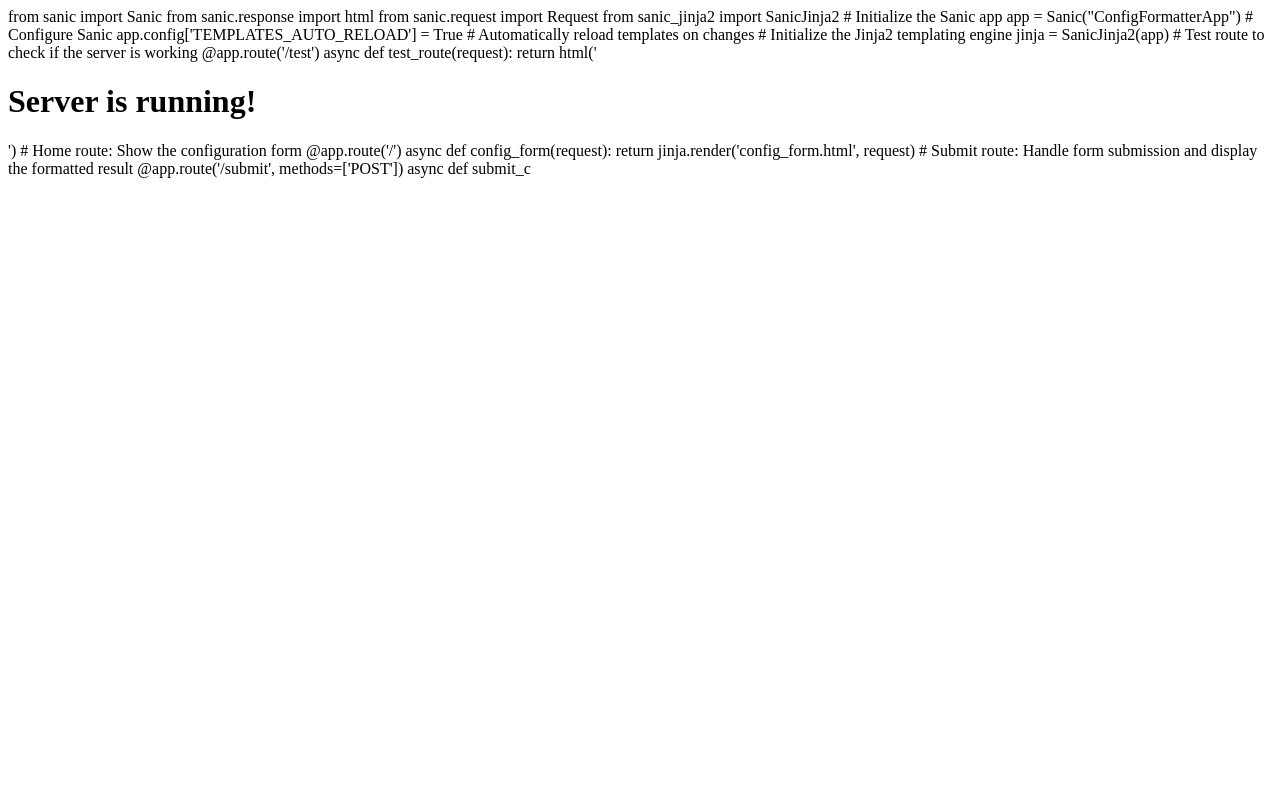
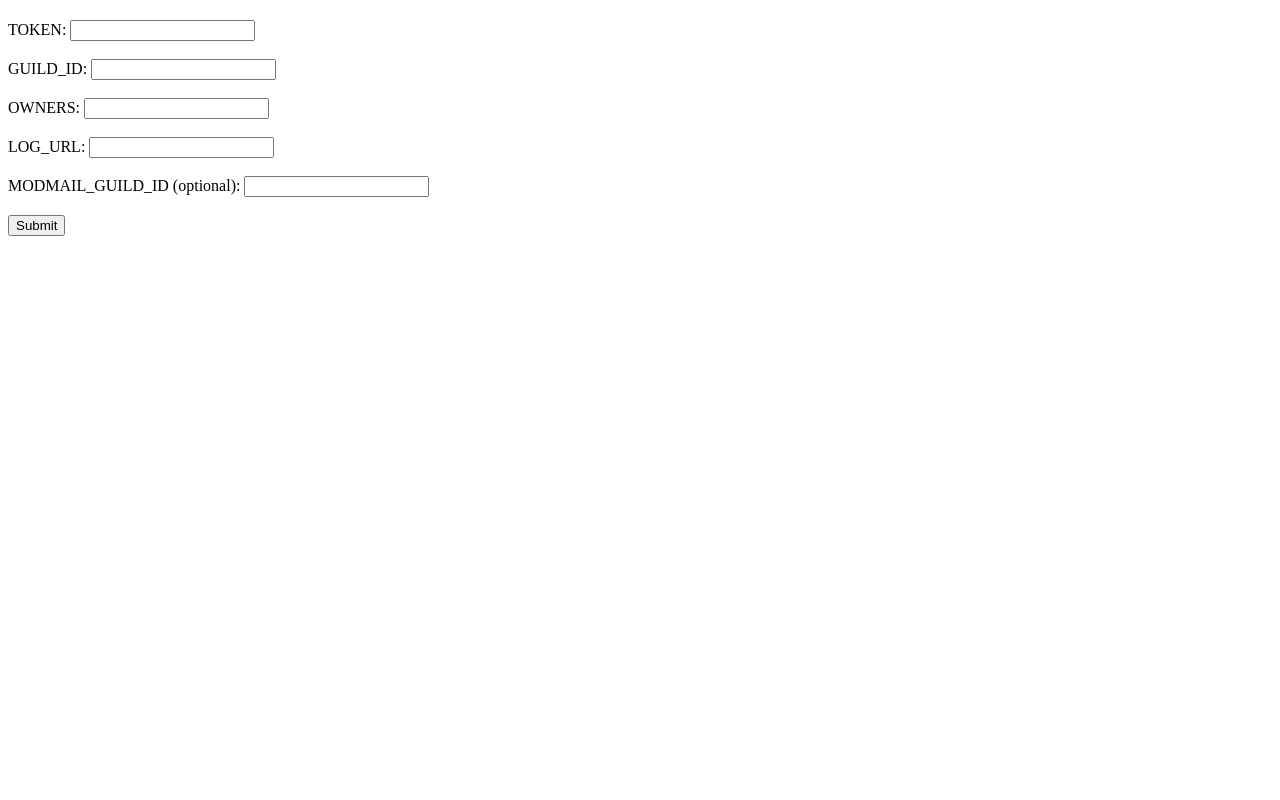
Before and after one commit to Cjverity01/tutorial, a Python web app: template templates/config_form.html in a window 1280 px wide. Run offline with Jinja, Linux system fonts and the light colour scheme; the template is opened without the code that fills it, so the values that code supplies are empty.

Commit message:
Update config_form.html

```diff
--- a/templates/config_form.html
+++ b/templates/config_form.html
@@ -1,27 +1,39 @@
-from sanic import Sanic
-from sanic.response import html
-from sanic.request import Request
-from sanic_jinja2 import SanicJinja2
+<!DOCTYPE html>
+<html lang="en">
+<head>
+    <meta charset="UTF-8">
+    <meta name="viewport" content="width=device-width, initial-scale=1.0">
+    <title>Modmail Configuration</title>
+</head>
+<body>
 
-# Initialize the Sanic app
-app = Sanic("ConfigFormatterApp")
+    <!-- Display the custom message -->
+    <h2>{{ message }}</h2>
 
-# Configure Sanic
-app.config['TEMPLATES_AUTO_RELOAD'] = True  # Automatically reload templates on changes
+    <form action="/submit" method="post">
+        <label for="token">TOKEN:</label>
+        <input type="text" id="token" name="token" required><br><br>
 
-# Initialize the Jinja2 templating engine
-jinja = SanicJinja2(app)
+        <label for="guild_id">GUILD_ID:</label>
+        <input type="text" id="guild_id" name="guild_id" required><br><br>
 
-# Test route to check if the server is working
-@app.route('/test')
-async def test_route(request):
-    return html('<h1>Server is running!</h1>')
+        <label for="owners">OWNERS:</label>
+        <input type="text" id="owners" name="owners" required><br><br>
 
-# Home route: Show the configuration form
-@app.route('/')
-async def config_form(request):
-    return jinja.render('config_form.html', request)
+        <label for="log_url">LOG_URL:</label>
+        <input type="text" id="log_url" name="log_url" required><br><br>
 
-# Submit route: Handle form submission and display the formatted result
-@app.route('/submit', methods=['POST'])
-async def submit_c
+        <label for="modmail_guild_id">MODMAIL_GUILD_ID (optional):</label>
+        <input type="text" id="modmail_guild_id" name="modmail_guild_id"><br><br>
+
+        <input type="submit" value="Submit">
+    </form>
+
+    <!-- Display the formatted config output if available -->
+    {% if formatted_output %}
+        <h3>Your Config Output:</h3>
+        <pre>{{ formatted_output }}</pre>
+    {% endif %}
+
+</body>
+</html>
```
